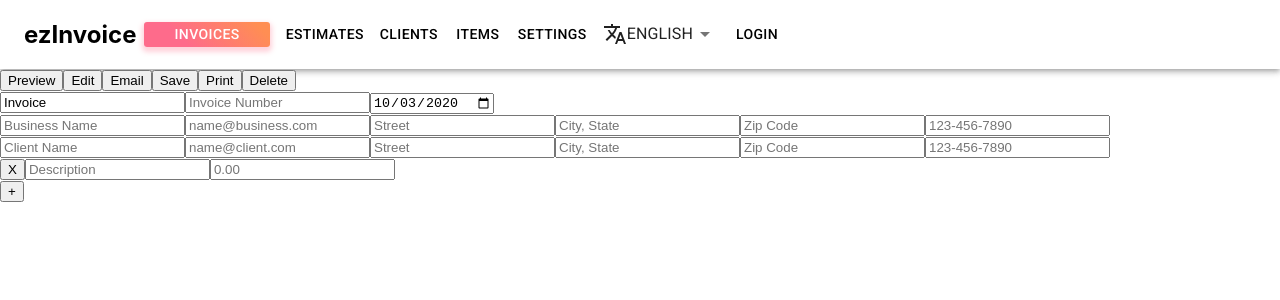
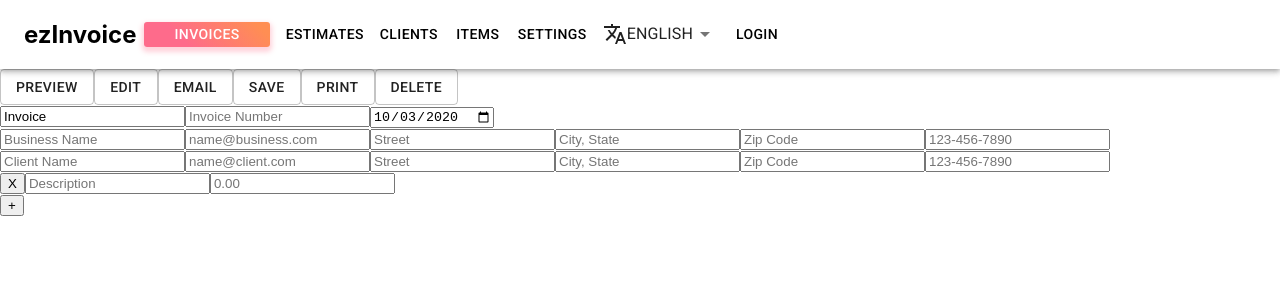
Before and after one commit to jiayi-ren/ezinvoice-frontend, a React (Create React App) app: page /invoices/new in a window 1280 px wide. Shown: the top 300 px of the page. Built offline with nearby package versions, Linux system fonts and the light colour scheme; no server answers.

Commit message:
intregrate material-ui buttons

```diff
--- a/src/components/Invoices/InvoicesGen.js
+++ b/src/components/Invoices/InvoicesGen.js
@@ -1,3 +1,4 @@
+import { Button } from '@material-ui/core';
 import React from 'react';
 import InvoicesTemplate from './InvoicesTemplate';
 
@@ -6,12 +7,12 @@ const InvoicesGen = props => {
     return (
         <div>
             <div>
-                <button>Preview</button>
-                <button>Edit</button>
-                <button>Email</button>
-                <button>Save</button>
-                <button>Print</button>
-                <button>Delete</button>
+                <Button variant="outlined">Preview</Button>
+                <Button variant="outlined">Edit</Button>
+                <Button variant="outlined">Email</Button>
+                <Button variant="outlined">Save</Button>
+                <Button variant="outlined">Print</Button>
+                <Button variant="outlined">Delete</Button>
             </div>
             <>
                 <InvoicesTemplate />
```
